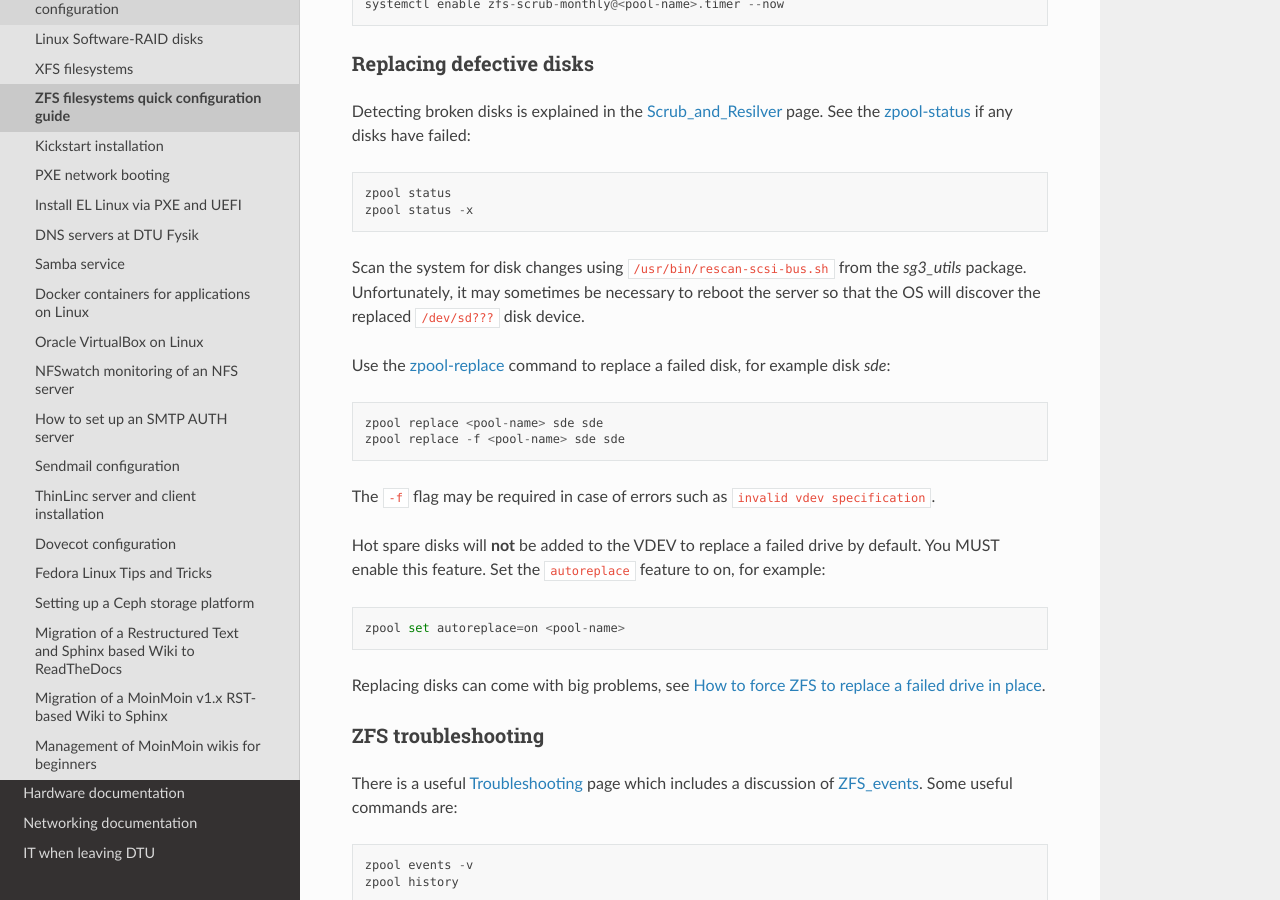
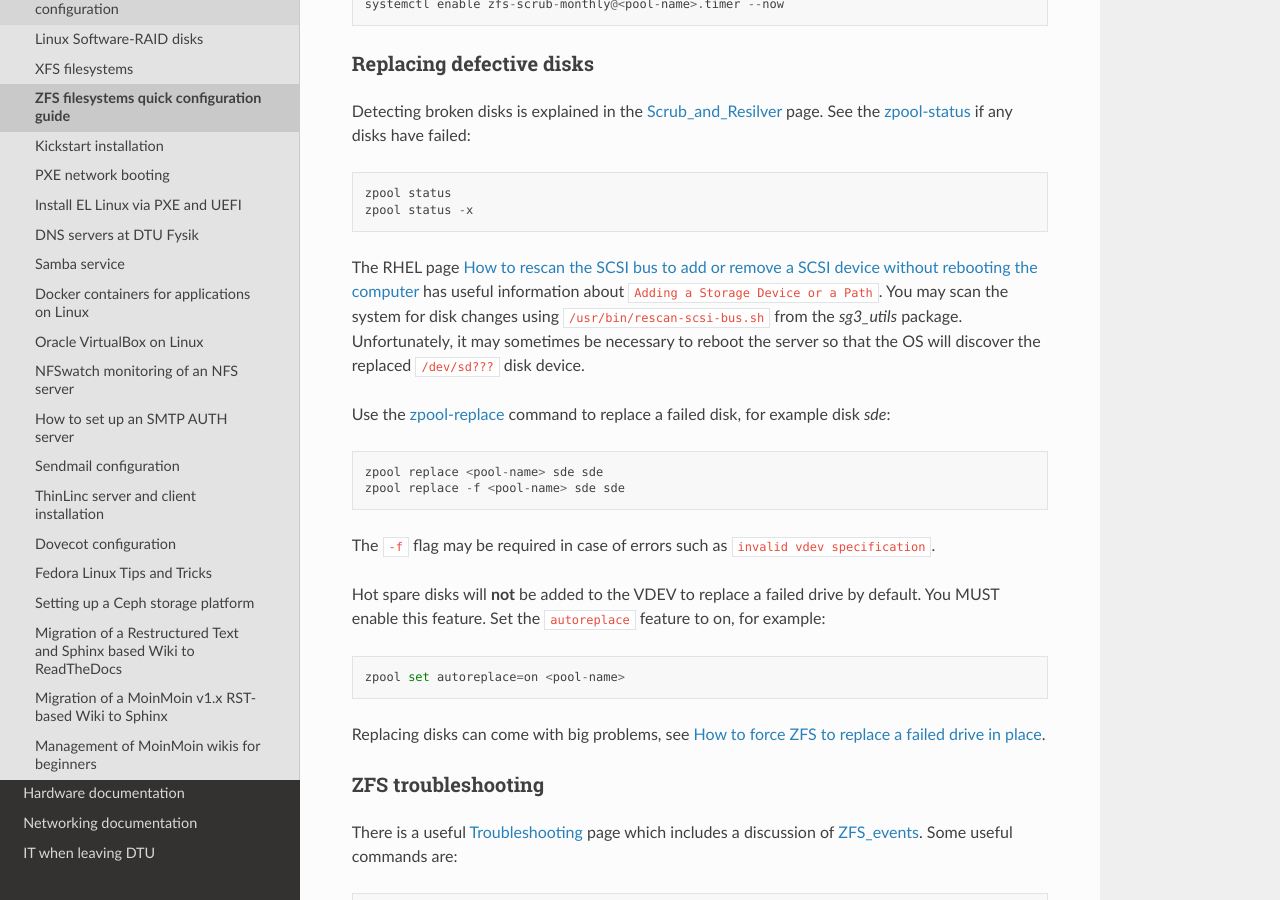
Before and after one commit to OleHolmNielsen/ITwiki, a Sphinx documentation site: the page built from docs/ZFS_filesystems.rst, in a window 1280 px wide and 900 px high, scrolled down 9996 px. Built offline with Sphinx 7.4.7 and the Read the Docs theme 2.0.0, drawn with Linux system fonts in a browser that asks for light colours.

Commit message:
Adding a Storage Device or a Path

```diff
--- a/docs/ZFS_filesystems.rst
+++ b/docs/ZFS_filesystems.rst
@@ -451,7 +451,9 @@ See the zpool-status_ if any disks have failed::
   zpool status
   zpool status -x
 
-Scan the system for disk changes using ``/usr/bin/rescan-scsi-bus.sh`` from the `sg3_utils` package.
+The RHEL page `How to rescan the SCSI bus to add or remove a SCSI device without rebooting the computer  <https://access.redhat.com/solutions/3941>`_
+has useful information about ``Adding a Storage Device or a Path``.
+You may scan the system for disk changes using ``/usr/bin/rescan-scsi-bus.sh`` from the `sg3_utils` package.
 Unfortunately, it may sometimes be necessary to reboot the server so that the OS will discover the replaced ``/dev/sd???`` disk device.
 
 Use the zpool-replace_ command to replace a failed disk, for example disk *sde*::
```
